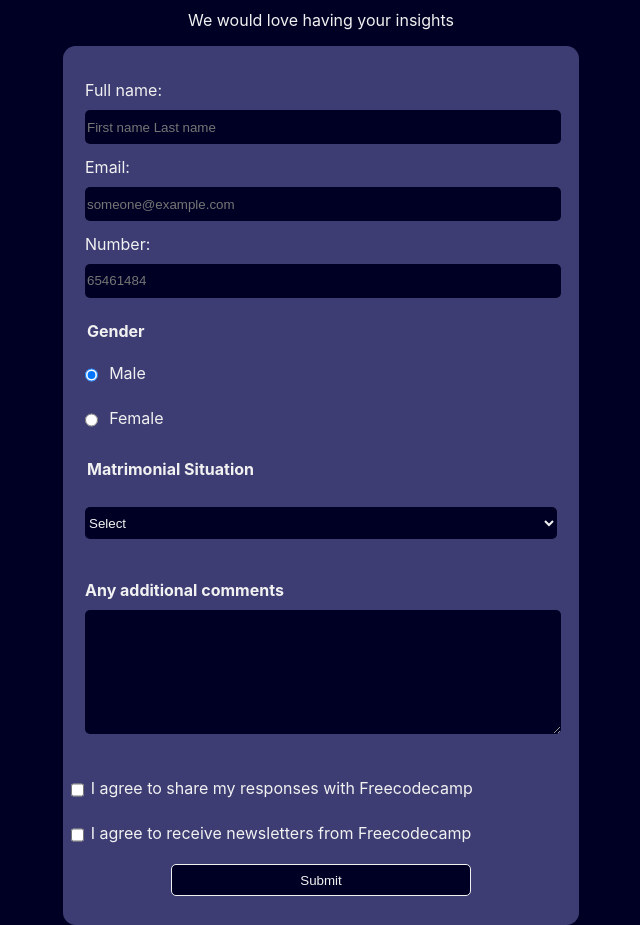
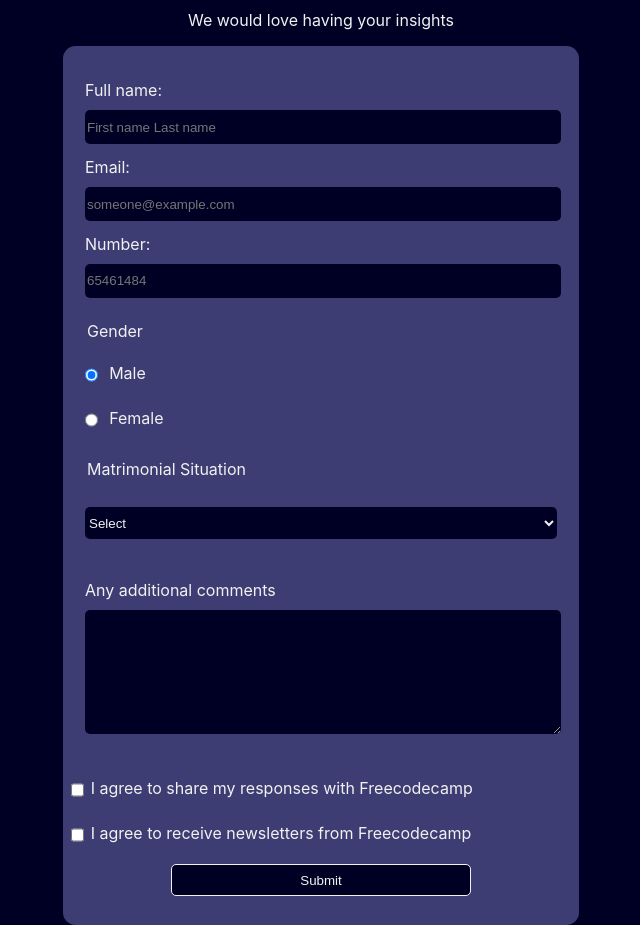
Before and after one commit to Creepy01/Survey, a plain HTML site: page index.html in a window 1280 px wide. Shown: the part 93-1018 px from the top of the page, without its empty margins (319-959 px from the left). Drawn offline with Linux system fonts and the light colour scheme.

Commit message:
Update styles.css

```diff
--- a/styles.css
+++ b/styles.css
@@ -9,9 +9,7 @@ body{
 fieldset{
     border: none;
 }
-legend{
-    font-weight: bold;
-}
+
 h1,p{
     text-align: center;
     margin: 1em auto;
@@ -43,9 +41,6 @@ input,select,textarea{
     margin: 10px 0 0 0;
     border-radius : 5px;
   }
-  #comment{
-    font-weight: bold;
-  }
   input[type="submit"]{
     margin: 1em auto;
     width: 60%;
```
